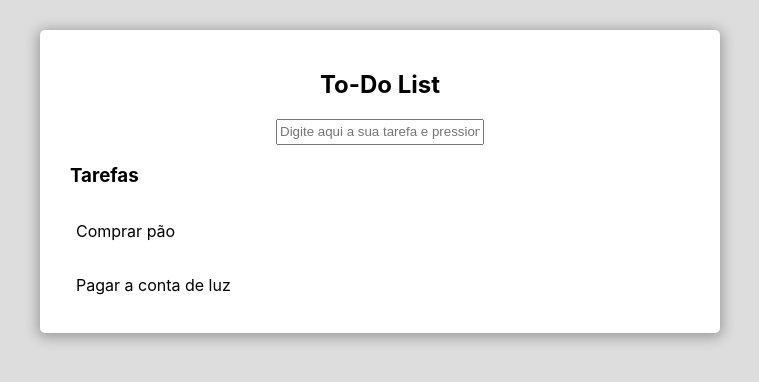
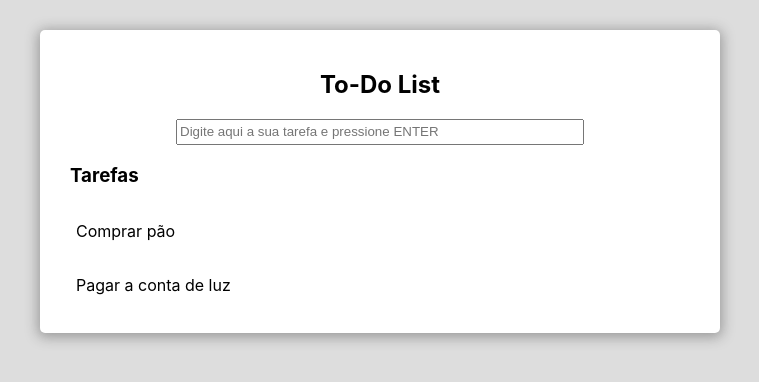
Before and after one commit to kadu-jpeg/todo-list-js, a plain HTML site: page index.html in a window 1280 px wide. Shown: the whole page, without its empty margins (260-1019 px from the left). Drawn offline with nearby package versions, Linux system fonts and the light colour scheme.

Commit message:
Update todo.css

```diff
--- a/css/todo.css
+++ b/css/todo.css
@@ -32,7 +32,7 @@ div.todo h3 {
 #tarefa {
     display: block;
     margin: auto;
-    width: 200px;
+    width: 30em;
     height: 20px;
     line-height: 16px;
 }
```
